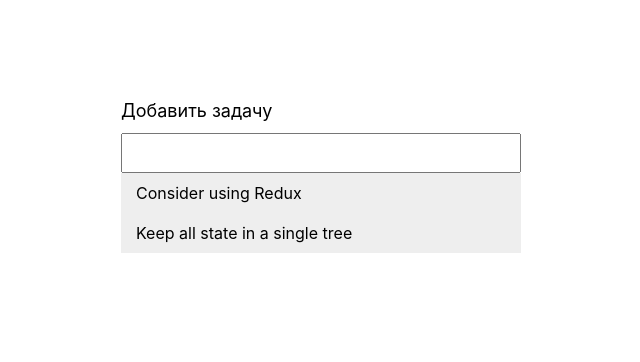
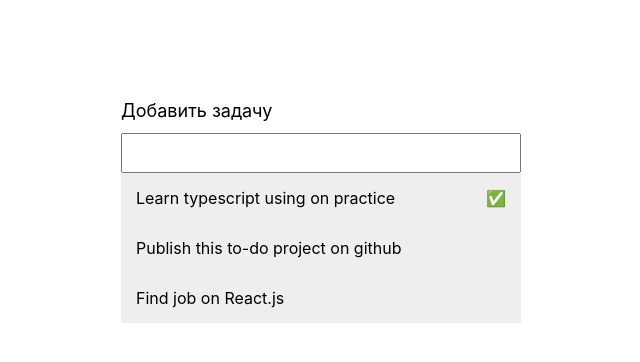
Before and after one commit to izbagov/todos-typescript, a React (Create React App) app: page / in a window 1280 px wide. Shown: the top 362 px of the page, without its empty margins (319-959 px from the left). Built offline with nearby package versions, Linux system fonts and the light colour scheme.

Commit message:
toggle todo

```diff
--- a/src/actions/app.ts
+++ b/src/actions/app.ts
@@ -1,4 +1,4 @@
-import { ADD_TODO, AppActionTypes, ITodo } from '../types/app';
+import { ADD_TODO, TOGGLE_TODO, AppActionTypes, ITodo } from '../types/app';
 
 export function addTodo(todo: ITodo): AppActionTypes {
   return {
@@ -6,3 +6,10 @@ export function addTodo(todo: ITodo): AppActionTypes {
     payload: todo
   };
 }
+
+export function toggleTodo(id: number): AppActionTypes {
+  return {
+    type: TOGGLE_TODO,
+    payload: id
+  };
+}
--- a/src/components/Todo/index.tsx
+++ b/src/components/Todo/index.tsx
@@ -1,9 +1,27 @@
 import React from 'react';
-import { Container } from './style';
-import { ITodo } from '../../types/app';
+import { connect } from 'react-redux';
+import { Container, Status, Text } from './style';
+import { toggleTodo } from '../../actions/app';
+import { ITodo, AppActionTypes } from '../../types/app';
+import { Dispatch } from 'redux';
 
-const Todo: React.FC<ITodo> = ({ text }) => {
-  return <Container>{text}</Container>;
+interface Props extends ITodo {
+  toggle: (id: number) => void;
+}
+
+const Todo: React.FC<Props> = ({ id, text, completed, toggle }) => {
+  return (
+    <Container onClick={() => toggle(id)}>
+      <Text>{text}</Text>
+      {completed && <Status role="img">✅</Status>}
+    </Container>
+  );
 };
 
-export default Todo;
+const mapDispatchToProps = (dispatch: Dispatch<AppActionTypes>) => {
+  return {
+    toggle: (id: number) => dispatch(toggleTodo(id))
+  };
+};
+
+export default connect(null, mapDispatchToProps)(Todo);
--- a/src/components/Todo/style.ts
+++ b/src/components/Todo/style.ts
@@ -2,5 +2,15 @@ import styled from 'styled-components';
 
 export const Container = styled.div`
   background: #eee;
-  padding: 10px 15px;
+  padding: 0 15px;
+  height: 50px;
+  display: flex;
+  align-items: center;
+  user-select: none;
 `;
+
+export const Text = styled.div`
+  flex: 1;
+`;
+
+export const Status = styled.span``;
--- a/src/components/Todos/index.tsx
+++ b/src/components/Todos/index.tsx
@@ -9,8 +9,8 @@ interface Props {
 const Todos: React.FC<Props> = ({ todos }) => {
   return (
     <div>
-      {todos.map((todo, i) => (
-        <Todo key={i} text={todo.text} completed={todo.completed} />
+      {todos.map(todo => (
+        <Todo key={todo.id} {...todo} />
       ))}
     </div>
   );
--- a/src/reducers/app.ts
+++ b/src/reducers/app.ts
@@ -1,14 +1,21 @@
-import { IAppState, AppActionTypes, ADD_TODO } from '../types/app';
+import { IAppState, AppActionTypes, ADD_TODO, TOGGLE_TODO } from '../types/app';
 
 const initialState: IAppState = {
   filter: 'SHOW_ALL',
   todos: [
     {
-      text: 'Consider using Redux',
+      id: 0,
+      text: 'Learn typescript using on practice',
       completed: true
     },
     {
-      text: 'Keep all state in a single tree',
+      id: 1,
+      text: 'Publish this to-do project on github',
+      completed: false
+    },
+    {
+      id: 2,
+      text: 'Find job on React.js',
       completed: false
     }
   ]
@@ -18,6 +25,18 @@ const todoApp = (state = initialState, action: AppActionTypes): IAppState => {
   switch (action.type) {
     case ADD_TODO:
       return state;
+    case TOGGLE_TODO:
+      return Object.assign({}, state, {
+        todos: state.todos.map(todo => {
+          if (todo.id === action.payload) {
+            return Object.assign({}, todo, {
+              completed: !todo.completed
+            });
+          }
+
+          return todo;
+        })
+      });
     default:
       return state;
   }
--- a/src/types/app.ts
+++ b/src/types/app.ts
@@ -1,18 +1,25 @@
+export const ADD_TODO = 'ADD_TODO';
+export const TOGGLE_TODO = 'TOGGLE_TODO';
+
 export interface IAppState {
   filter: string;
   todos: ITodo[];
 }
 
 export interface ITodo {
+  id: number;
   text: string;
   completed: boolean;
 }
-
-export const ADD_TODO = 'ADD_TODO';
 
 interface AddTodo {
   type: typeof ADD_TODO;
   payload: ITodo;
 }
 
-export type AppActionTypes = AddTodo;
+interface ToggleTodo {
+  type: typeof TOGGLE_TODO;
+  payload: number;
+}
+
+export type AppActionTypes = AddTodo | ToggleTodo;
```
Also changed, not shown: src/logo.svg (deleted).
